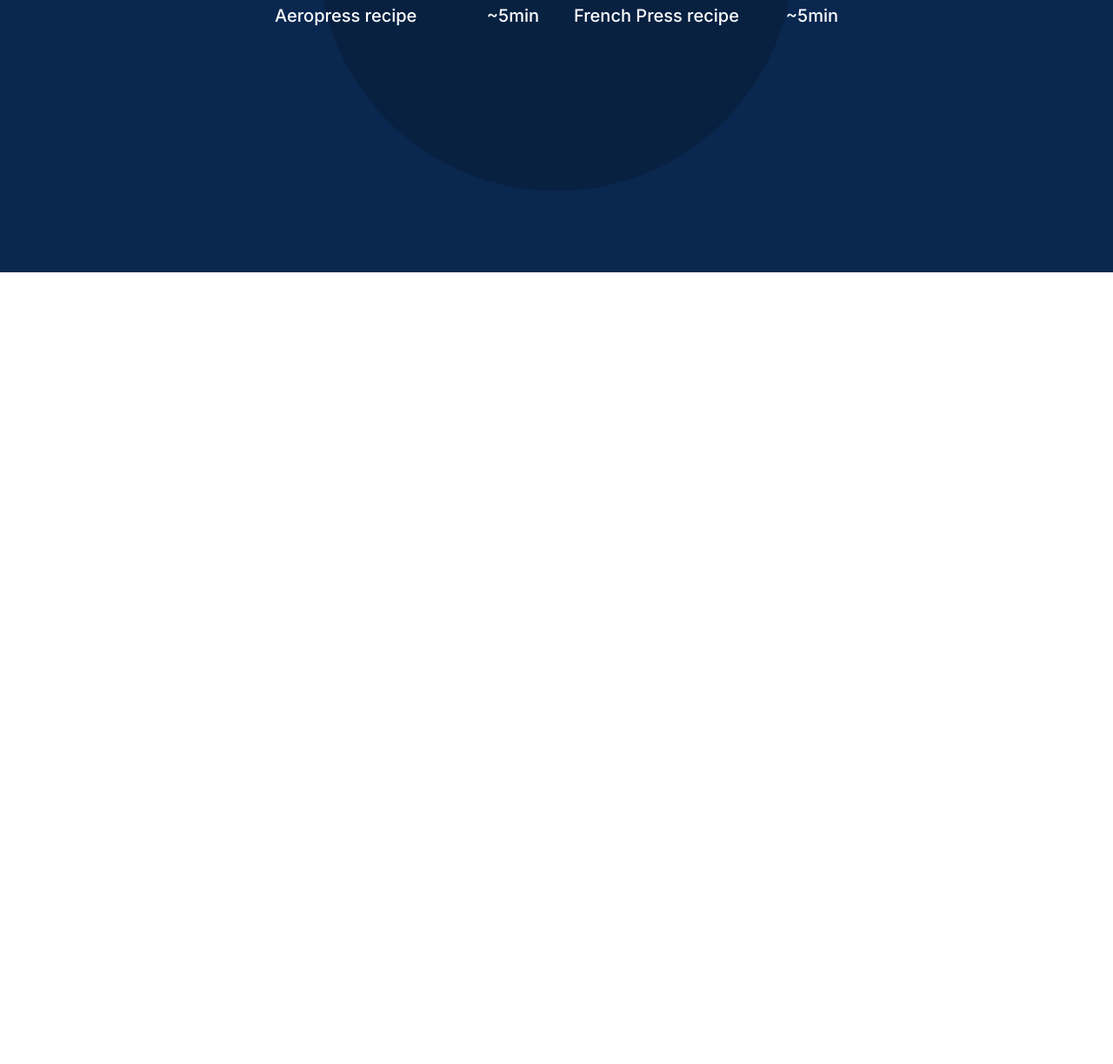
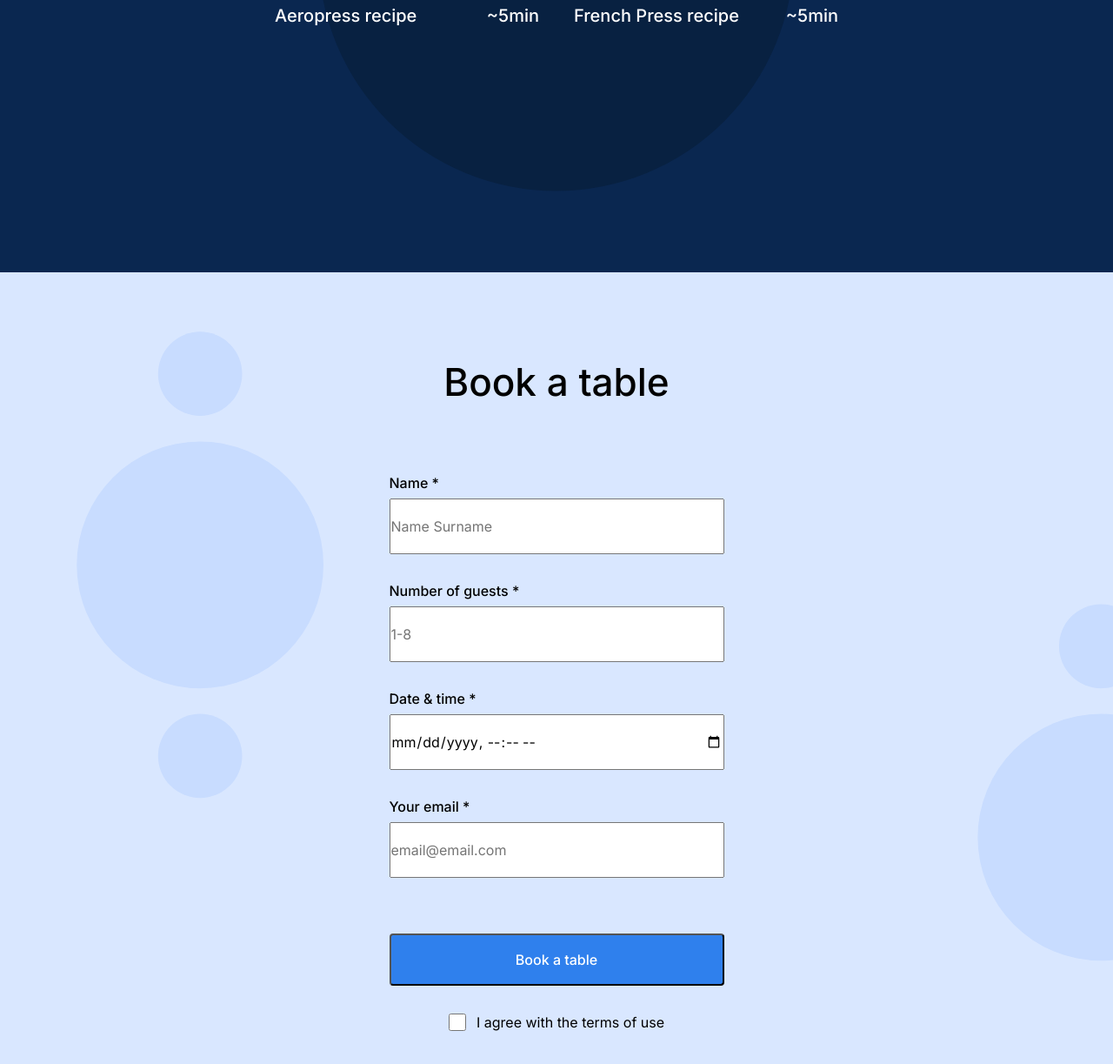
Before and after one commit to tim-hemsworth/se_project_coffeeshop, a plain HTML site: page index.html in a window 1280 px wide. Shown: the part 1350-2573 px from the top of the page at 87% size. Before the commit the page ends 1663 px from the top, so only its background shows below. Drawn offline with Linux system fonts and the light colour scheme.

Commit message:
stage 3 submission 1

```diff
--- a/index.html
+++ b/index.html
@@ -61,7 +61,48 @@
                     </div>
                 </div>
             </section>
-            <section class="reservation" id="reservation-id"></section>
+            <section class="reservation" id="reservation-id">
+                <h2 class="reservation__title">
+                    Book a table
+                </h2>
+                <form class="form reservation__form">
+                    <fieldset class="form__fieldset">
+                        <label for="input__name" class="form__label">Name *</label>
+                        <input
+                            type="text"
+                            class="input__name"
+                            id="input__name"
+                            placeholder="Name Surname">
+                        <label for="input__guests" class="form__label">Number of guests *</label>
+                        <input
+                            type="number"
+                            class="input__guests"
+                            id="input__guests"
+                            placeholder="1-8"
+                            min="1"
+                            max="8">
+                        <label for="input__date" class="form__label">Date & time *</label>
+                        <input
+                            type="datetime-local"
+                            class="input__date"
+                            id="input__date">
+                        <label for="input__email" class="form__label">Your email *</label>
+                        <input
+                            type="email"
+                            class="input__email"
+                            id="input__email"
+                            placeholder="email@email.com">
+                    </fieldset>
+                    <button class="form__button">Book a table</button>
+                    <label for="form__checkbox" class="form__checkbox-wrapper">
+                        <input
+                            type="checkbox"
+                            class="form__checkbox"
+                            id="form__checkbox">
+                        <label for="form__checkbox" class="form__checkbox_description">I agree with the terms of use</label>
+                    </label>
+                </form>
+            </section>
             <section class="menu" id="menu-id"></section>
             <section class="about" id="about-id"></section>
         </main>
--- a/pages/index.css
+++ b/pages/index.css
@@ -147,3 +147,92 @@
     font-size: 20px;
     line-height: 30px;
 }
+
+.reservation {
+    padding: 100px 0 120px;
+    background-color: #D9E7FF;
+    background-image: url(/images/background_reservation.svg);
+    background-size: cover;
+    background-repeat: no-repeat;
+}
+
+.reservation__title {
+    margin: 0 0 80px;
+    text-align: center;
+    font-family: Inter;
+    font-weight: 500;
+    font-size: 44px;
+    line-height: 52px;
+}
+
+.form {
+    max-width: 385px;
+}
+
+.reservation__form {
+    margin: 0 auto;
+
+}
+
+.form__fieldset {
+    display: flex;
+    flex-direction: column;
+    padding: 0;
+    margin: 0;
+    border: none;
+}
+
+.form__label {
+    margin-bottom: 8px;
+    display: block;
+    font-weight: 500;
+    font-size: 16px;
+    line-height: 20px;
+}
+
+.form__label::placeholder {
+    font-size: 20px;
+    line-height: 30px;
+    color: #838383;
+}
+
+.input__name, .input__guests, .input__date, .input__email {
+    margin-bottom: 32px;
+    padding: 0;
+    height: 60px;
+}
+
+.form__input {
+    display: block;
+    width: 100%;
+    padding: 0;
+    border-radius: 4px;
+}
+
+.form__button {
+    width: 100%;
+    margin: 0;
+    margin-top: 32px;
+    height: 60px;
+    border-radius: 4px;
+    font-weight: 500;
+    font-size: 16px;
+    line-height: 20px;
+    background-color: #2f80ed;
+    color: #ffffff;
+}
+
+.form__checkbox {
+    width: 20px;
+    height: 20x;
+}
+
+.form__checkbox-wrapper {
+    display: flex;
+    justify-content: center;
+    margin-top: 32px;
+}
+
+.form__checkbox_description {
+    margin-left: 12px;
+}
```
